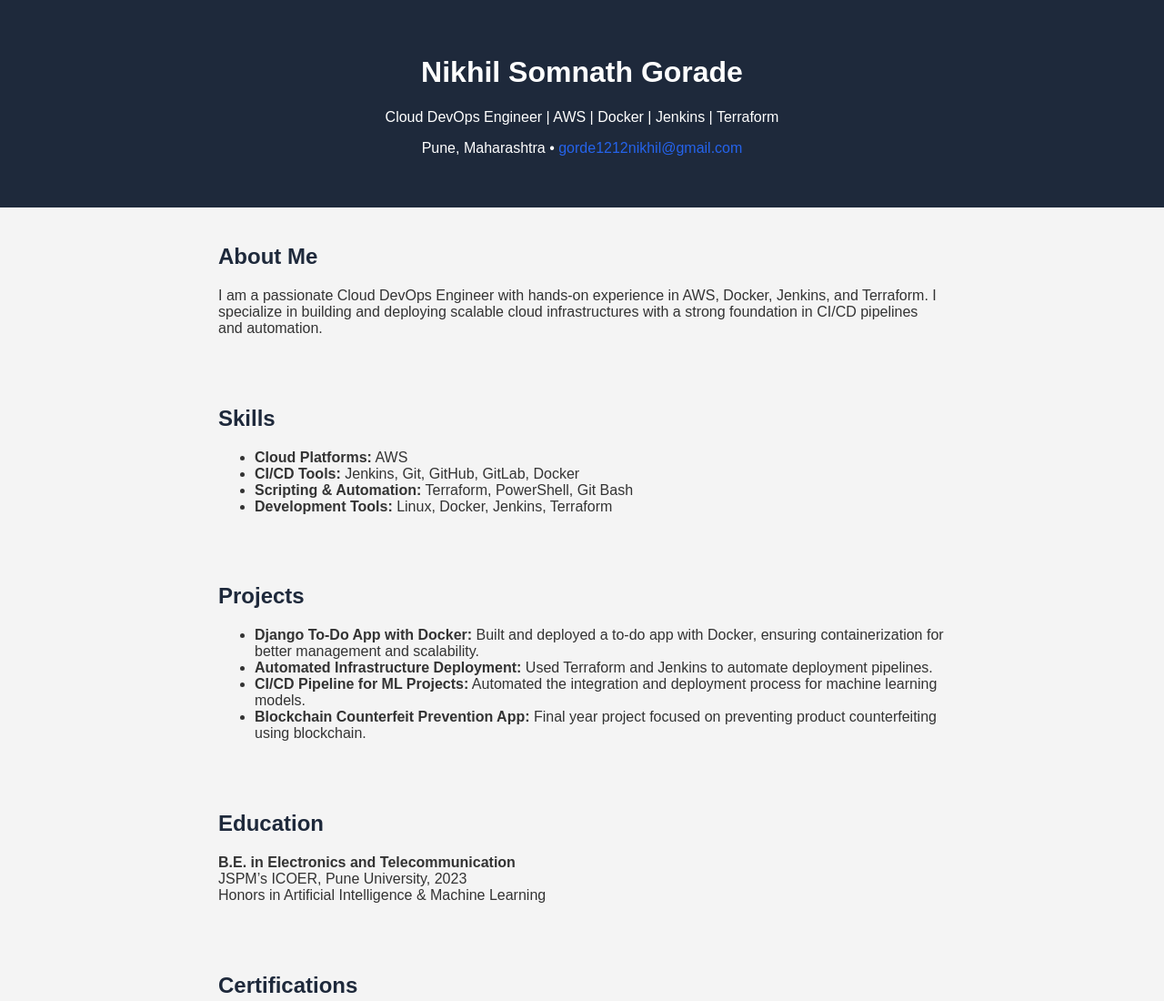
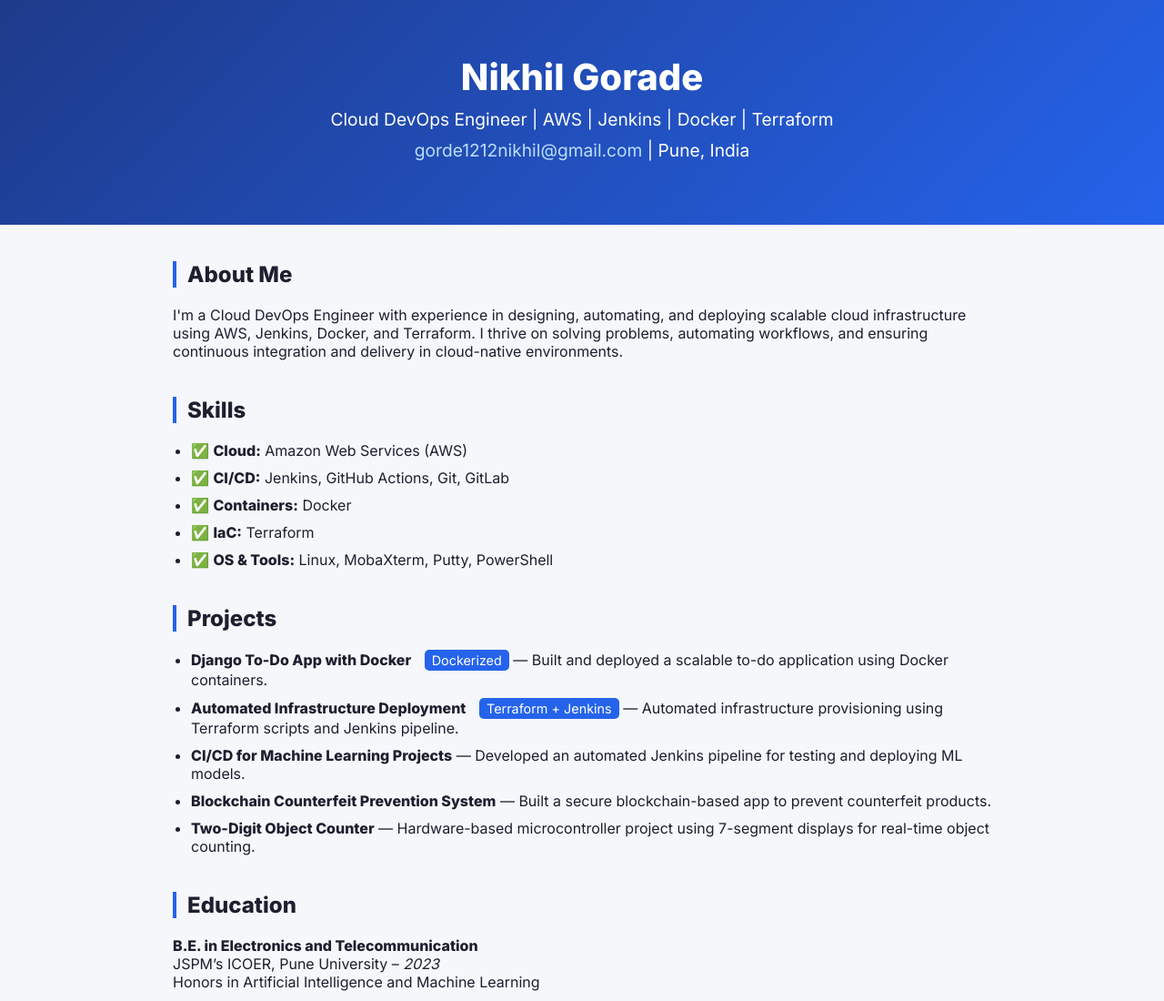
Before and after one commit to niks1212/s3-github-cicd, a plain HTML site: page index.html in a window 1280 px wide. Shown: the top 1100 px of the page at 91% size. Drawn offline with Linux system fonts and the light colour scheme.

Commit message:
portfolio

```diff
--- a/index.html
+++ b/index.html
@@ -3,96 +3,146 @@
 <head>
   <meta charset="UTF-8" />
   <meta name="viewport" content="width=device-width, initial-scale=1.0"/>
-  <title>Nikhil Gorade - Cloud DevOps Engineer</title>
+  <title>Nikhil Gorade | Cloud DevOps Engineer</title>
+  <link href="https://fonts.googleapis.com/css2?family=Inter:wght@400;600;800&display=swap" rel="stylesheet" />
   <style>
     body {
-      font-family: Arial, sans-serif;
-      margin: 0; padding: 0;
-      background-color: #f4f4f4;
-      color: #333;
+      margin: 0;
+      font-family: 'Inter', sans-serif;
+      background-color: #f5f7fa;
+      color: #1e1e2f;
     }
+
     header {
-      background-color: #1e293b;
+      background: linear-gradient(135deg, #1e3a8a, #2563eb);
       color: white;
-      padding: 40px 20px;
+      padding: 60px 20px;
       text-align: center;
     }
+
+    header h1 {
+      margin: 0;
+      font-size: 2.5em;
+    }
+
+    header p {
+      margin: 10px 0;
+      font-size: 1.2em;
+    }
+
+    main {
+      max-width: 900px;
+      margin: 40px auto;
+      padding: 0 20px;
+    }
+
     section {
-      padding: 20px;
-      max-width: 800px;
-      margin: auto;
+      margin-bottom: 40px;
     }
+
     h2 {
-      color: #1e293b;
+      border-left: 4px solid #2563eb;
+      padding-left: 12px;
+      font-size: 1.5em;
+      margin-bottom: 20px;
     }
+
+    ul {
+      padding-left: 20px;
+    }
+
+    li {
+      margin-bottom: 10px;
+    }
+
     a {
       color: #2563eb;
       text-decoration: none;
     }
+
+    a:hover {
+      text-decoration: underline;
+    }
+
     footer {
       text-align: center;
-      padding: 10px;
-      background-color: #1e293b;
+      background: #1e3a8a;
       color: white;
-      margin-top: 20px;
+      padding: 20px 10px;
+      margin-top: 40px;
+    }
+
+    .badge {
+      display: inline-block;
+      background: #2563eb;
+      color: white;
+      padding: 3px 8px;
+      border-radius: 5px;
+      font-size: 0.9em;
+      margin-left: 10px;
     }
   </style>
 </head>
 <body>
 
   <header>
-    <h1>Nikhil Somnath Gorade</h1>
-    <p>Cloud DevOps Engineer | AWS | Docker | Jenkins | Terraform</p>
-    <p>Pune, Maharashtra • <a href="mailto:gorde1212nikhil@gmail.com">gorde1212nikhil@gmail.com</a></p>
+    <h1>Nikhil Gorade</h1>
+    <p>Cloud DevOps Engineer | AWS | Jenkins | Docker | Terraform</p>
+    <p><a href="mailto:gorde1212nikhil@gmail.com" style="color:#bbdefb;">gorde1212nikhil@gmail.com</a> | Pune, India</p>
   </header>
 
+  <main>
     <section>
       <h2>About Me</h2>
-    <p>I am a passionate Cloud DevOps Engineer with hands-on experience in AWS, Docker, Jenkins, and Terraform. I specialize in building and deploying scalable cloud infrastructures with a strong foundation in CI/CD pipelines and automation.</p>
+      <p>I'm a Cloud DevOps Engineer with experience in designing, automating, and deploying scalable cloud infrastructure using AWS, Jenkins, Docker, and Terraform. I thrive on solving problems, automating workflows, and ensuring continuous integration and delivery in cloud-native environments.</p>
     </section>
 
     <section>
       <h2>Skills</h2>
       <ul>
-      <li><strong>Cloud Platforms:</strong> AWS</li>
-      <li><strong>CI/CD Tools:</strong> Jenkins, Git, GitHub, GitLab, Docker</li>
-      <li><strong>Scripting & Automation:</strong> Terraform, PowerShell, Git Bash</li>
-      <li><strong>Development Tools:</strong> Linux, Docker, Jenkins, Terraform</li>
+        <li>✅ <strong>Cloud:</strong> Amazon Web Services (AWS)</li>
+        <li>✅ <strong>CI/CD:</strong> Jenkins, GitHub Actions, Git, GitLab</li>
+        <li>✅ <strong>Containers:</strong> Docker</li>
+        <li>✅ <strong>IaC:</strong> Terraform</li>
+        <li>✅ <strong>OS & Tools:</strong> Linux, MobaXterm, Putty, PowerShell</li>
       </ul>
     </section>
 
     <section>
       <h2>Projects</h2>
       <ul>
-      <li><strong>Django To-Do App with Docker:</strong> Built and deployed a to-do app with Docker, ensuring containerization for better management and scalability.</li>
-      <li><strong>Automated Infrastructure Deployment:</strong> Used Terraform and Jenkins to automate deployment pipelines.</li>
-      <li><strong>CI/CD Pipeline for ML Projects:</strong> Automated the integration and deployment process for machine learning models.</li>
-      <li><strong>Blockchain Counterfeit Prevention App:</strong> Final year project focused on preventing product counterfeiting using blockchain.</li>
+        <li><strong>Django To-Do App with Docker</strong> <span class="badge">Dockerized</span> — Built and deployed a scalable to-do application using Docker containers.</li>
+        <li><strong>Automated Infrastructure Deployment</strong> <span class="badge">Terraform + Jenkins</span> — Automated infrastructure provisioning using Terraform scripts and Jenkins pipeline.</li>
+        <li><strong>CI/CD for Machine Learning Projects</strong> — Developed an automated Jenkins pipeline for testing and deploying ML models.</li>
+        <li><strong>Blockchain Counterfeit Prevention System</strong> — Built a secure blockchain-based app to prevent counterfeit products.</li>
+        <li><strong>Two-Digit Object Counter</strong> — Hardware-based microcontroller project using 7-segment displays for real-time object counting.</li>
       </ul>
     </section>
 
     <section>
       <h2>Education</h2>
       <p><strong>B.E. in Electronics and Telecommunication</strong><br/>
-    JSPM’s ICOER, Pune University, 2023<br/>
-    Honors in Artificial Intelligence & Machine Learning</p>
+      JSPM’s ICOER, Pune University – <em>2023</em><br/>
+      Honors in Artificial Intelligence and Machine Learning</p>
     </section>
 
     <section>
       <h2>Certifications</h2>
-    <p>AWS DevOps Engineer Internship – LevelUp, Hyderabad (June 2024 – Dec 2024)</p>
+      <p><strong>AWS DevOps Engineer Internship</strong><br/>
+      LevelUp, Hyderabad – June to Dec 2024</p>
     </section>
 
     <section>
-    <h2>Connect With Me</h2>
+      <h2>Connect</h2>
       <p>
         <a href="https://github.com/niks1212" target="_blank">GitHub</a> |
         <a href="https://www.linkedin.com/in/nikhil-gorade-74b015216/" target="_blank">LinkedIn</a>
       </p>
     </section>
+  </main>
 
   <footer>
-    <p>&copy; 2025 Nikhil Gorade</p>
+    <p>© 2025 Nikhil Gorade. All rights reserved.</p>
   </footer>
 
 </body>
--- a/style.css
+++ b/style.css
@@ -1,18 +1,90 @@
-body {
-  font-family: Arial, sans-serif;
-  background: #f8f8f8;
-  text-align: center;
-  padding: 50px;
+/* Reset default styles */
+* {
+  margin: 0;
+  padding: 0;
+  box-sizing: border-box;
 }
 
-h1 {
-  color: #333;
+body {
+  font-family: 'Inter', sans-serif;
+  line-height: 1.6;
+  background-color: #f4f7fc;
+  color: #1e1e2f;
 }
 
-button {
-  padding: 10px 20px;
-  background-color: #0066cc;
+/* Header Section */
+header {
+  background: linear-gradient(135deg, #1e3a8a, #2563eb);
   color: white;
-  border: none;
-  border-radius: 5px;
+  padding: 60px 20px;
+  text-align: center;
 }
+
+header h1 {
+  font-size: 2.8rem;
+  margin-bottom: 10px;
+}
+
+header p {
+  font-size: 1.1rem;
+  margin-top: 5px;
+}
+
+/* Main Content */
+main {
+  max-width: 900px;
+  margin: 40px auto;
+  padding: 0 20px;
+}
+
+section {
+  margin-bottom: 40px;
+}
+
+h2 {
+  font-size: 1.5rem;
+  margin-bottom: 15px;
+  padding-left: 10px;
+  border-left: 4px solid #2563eb;
+  color: #1e3a8a;
+}
+
+ul {
+  list-style-type: disc;
+  padding-left: 25px;
+}
+
+li {
+  margin-bottom: 10px;
+  font-size: 1rem;
+}
+
+/* Link Styling */
+a {
+  color: #2563eb;
+  text-decoration: none;
+}
+
+a:hover {
+  text-decoration: underline;
+}
+
+/* Badges for tags */
+.badge {
+  background-color: #2563eb;
+  color: white;
+  padding: 2px 8px;
+  border-radius: 4px;
+  font-size: 0.85rem;
+  margin-left: 10px;
+}
+
+/* Footer */
+footer {
+  background-color: #1e3a8a;
+  color: white;
+  text-align: center;
+  padding: 20px 10px;
+  font-size: 0.95rem;
+  margin-top: 40px;
+}
```
Lines whose indentation alone changed are shown as unchanged.
